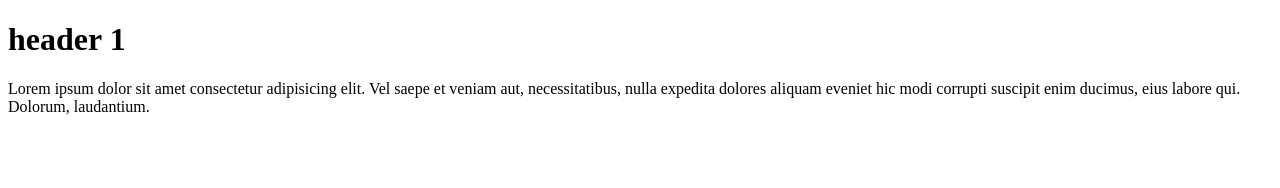
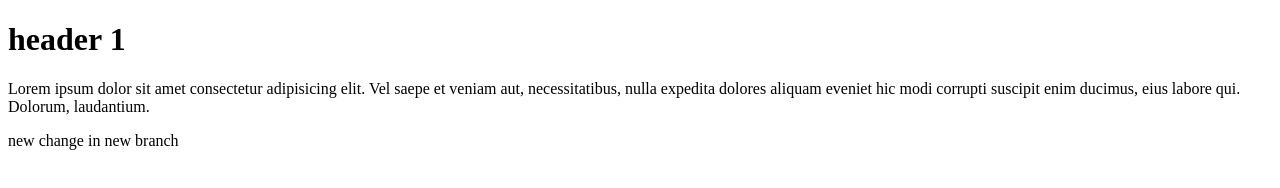
Before and after one commit to sarahniazalizadeh/FSD14-Foundation, a plain HTML site: page index.html in a window 1280 px wide. Drawn offline with Linux system fonts and the light colour scheme.

Commit message:
third commit in Sarah-branch

```diff
--- a/index.html
+++ b/index.html
@@ -8,5 +8,6 @@
 <body>
     <h1>header 1</h1>
     <p>Lorem ipsum dolor sit amet consectetur adipisicing elit. Vel saepe et veniam aut, necessitatibus, nulla expedita dolores aliquam eveniet hic modi corrupti suscipit enim ducimus, eius labore qui. Dolorum, laudantium.</p>
+    <p>new change in new branch</p>
 </body>
 </html>
```
